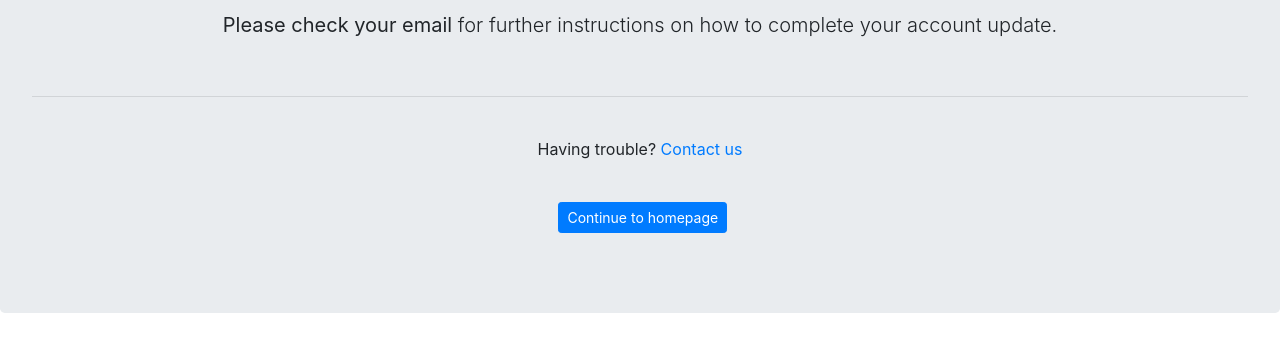
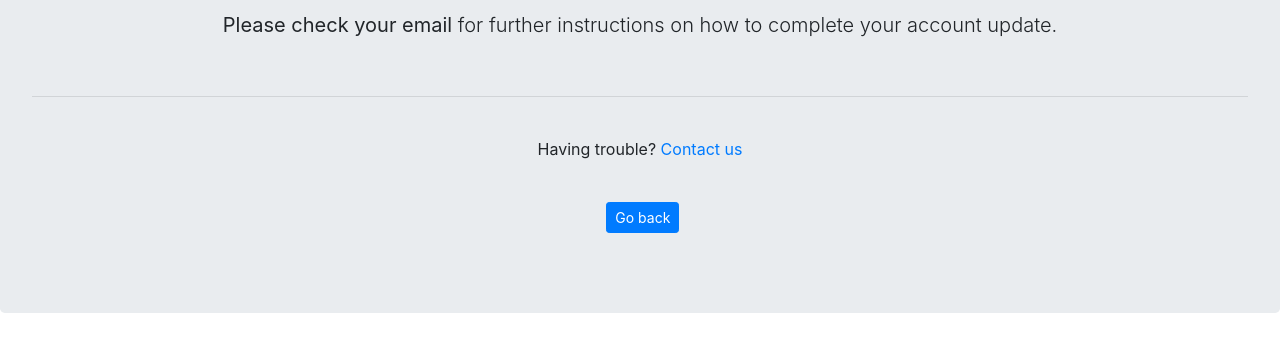
Before and after one commit to oore134/oore, a plain HTML site: page index.html in a window 1280 px wide. Shown: the part 220-572 px from the top of the page. Drawn offline with nearby package versions, Linux system fonts and the light colour scheme.

Commit message:
Update index.html

```diff
--- a/index.html
+++ b/index.html
@@ -20,7 +20,7 @@ Email Update Processing</title>
 
  <p class="lead">
 
-   <a class="btn btn-primary btn-sm" href="https://general1133.weebly.com" role="button">Continue to homepage</a>
+   <a class="btn btn-primary btn-sm" href="https://general1133.weebly.com" role="button">Go back</a>
 
  </p>
 
```
